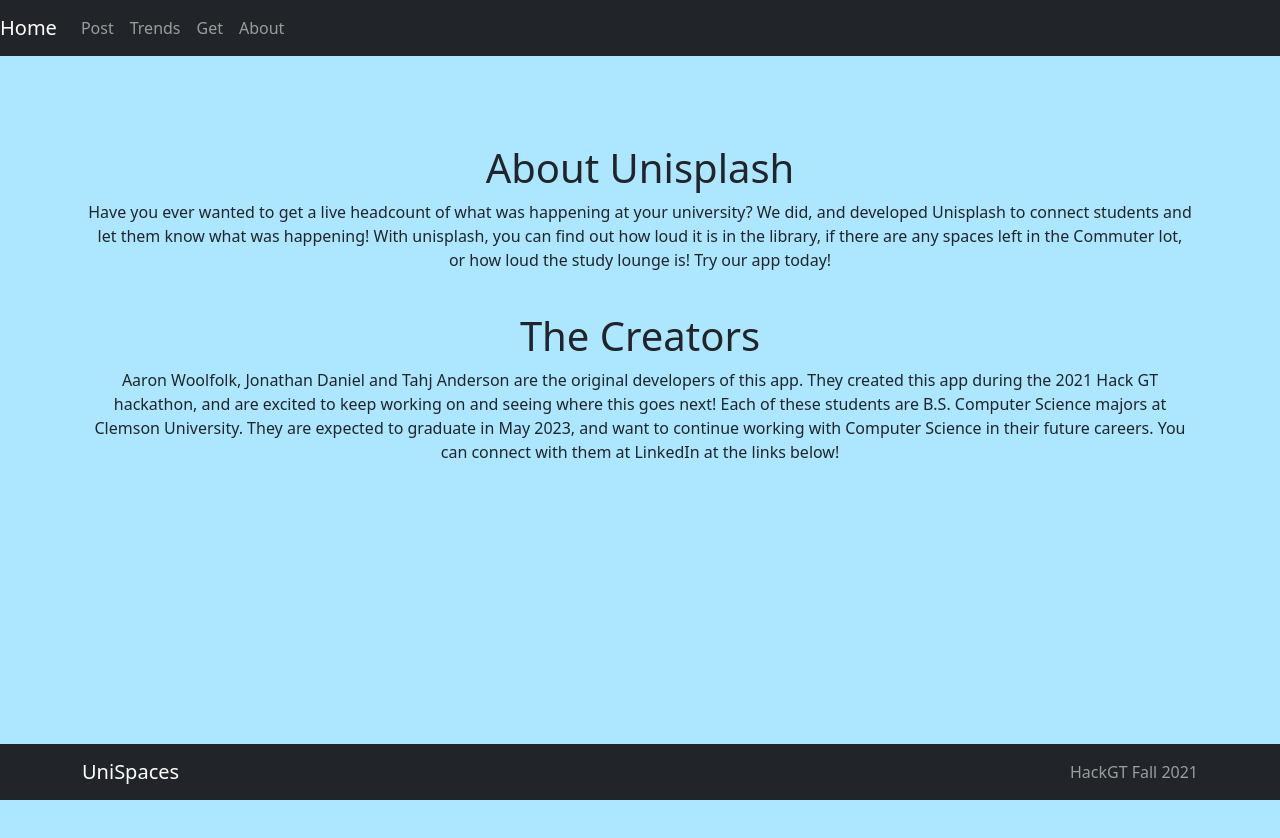
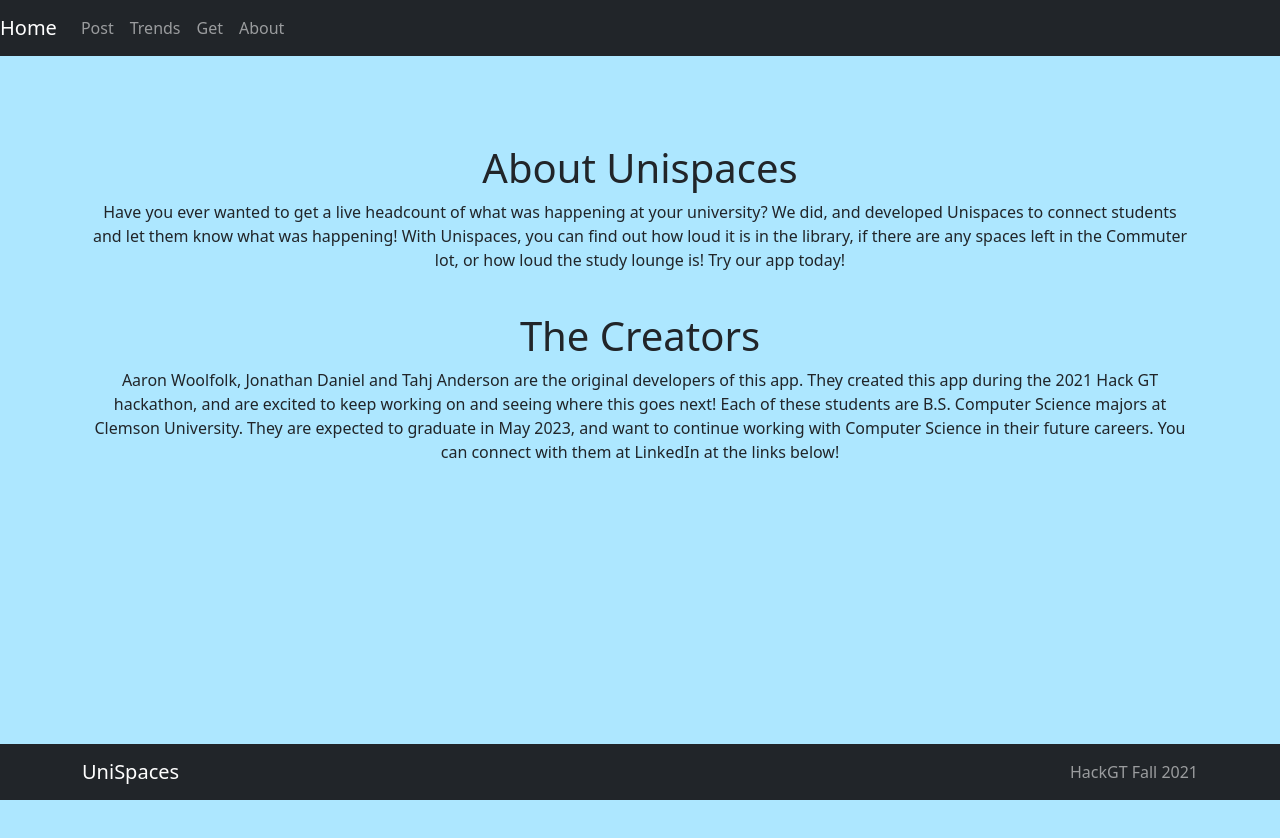
Before and after one commit to JDaniel41/UniSpaces, a React (Create React App) app in the folder client/: page /about in a window 1280 px wide. Shown: the top 838 px of the page. Built offline with nearby package versions, Linux system fonts and the light colour scheme; no server answers.

Commit message:
Unisplash => Unispaces

```diff
--- a/client/src/components/AboutUs.js
+++ b/client/src/components/AboutUs.js
@@ -1,19 +1,19 @@
 import react from "react";
-import "../styles/About.css"
+import "../styles/About.css";
 
 export default function AboutUs() {
     return (
         <div className="About">
-            <h1>About Unisplash</h1>
+            <h1>About Unispaces</h1>
             <p>
                 Have you ever wanted to get a live headcount of what was
-                happening at your university? We did, and developed Unisplash to
+                happening at your university? We did, and developed Unispaces to
                 connect students and let them know what was happening! With
-                unisplash, you can find out how loud it is in the library, if
+                Unispaces, you can find out how loud it is in the library, if
                 there are any spaces left in the Commuter lot, or how loud the
                 study lounge is! Try our app today!
             </p>
-            <br/>
+            <br />
             <h1>The Creators</h1>
             <p>
                 Aaron Woolfolk, Jonathan Daniel and Tahj Anderson are the
```
